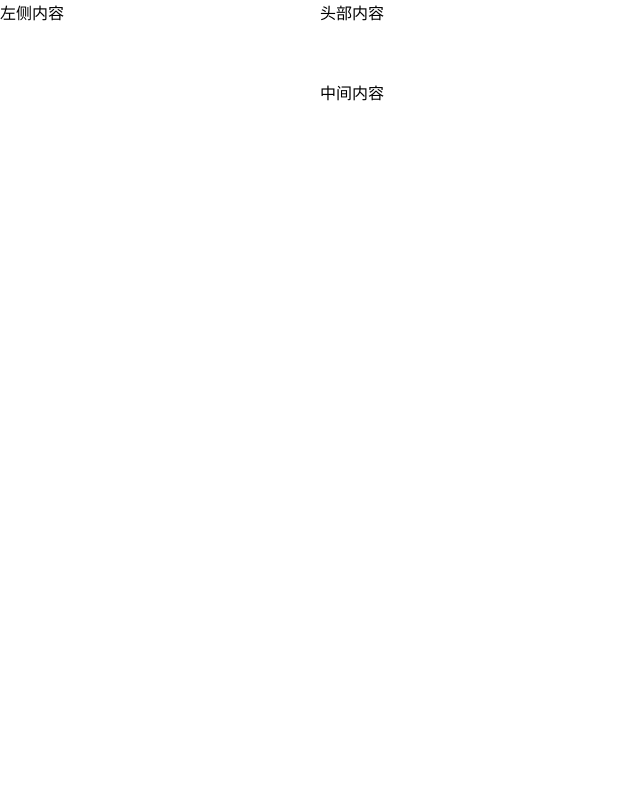
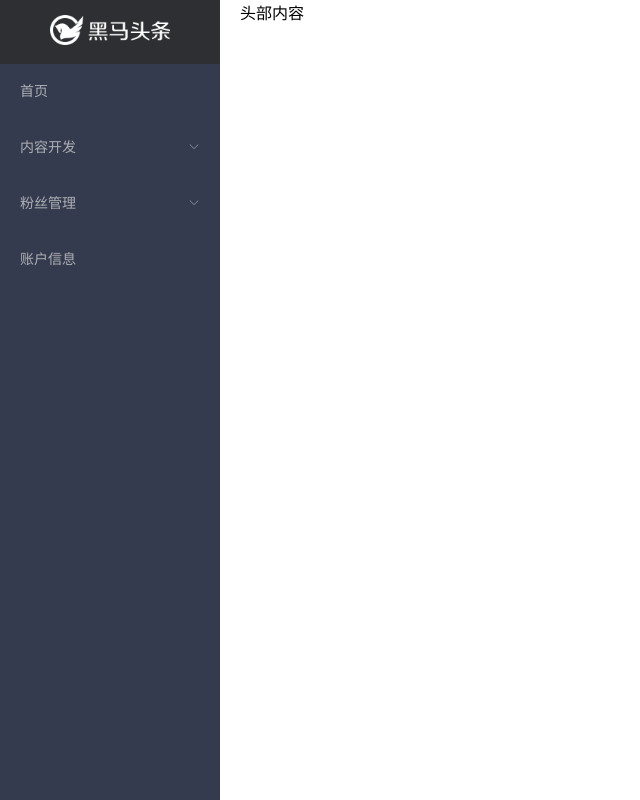
Before and after one commit to tangchaoliz/88heimatoutiao, a Vue app: page /#/home in a window 1280 px wide. Shown: the whole page, without its empty margins (0-640 px from the left). Built offline with nearby package versions, Linux system fonts and the light colour scheme.

Commit message:
主页模块-左侧内容

```diff
--- a/src/views/home/index.vue
+++ b/src/views/home/index.vue
@@ -2,13 +2,49 @@
 <!-- 布局 -->
   <el-container>
   <!-- 左右布局 -->
-  <el-aside>左侧内容</el-aside>
+  <el-aside style='width:220px' class='left'>
+    <div class='menu-title' style='background-color:#2e2f32'>
+      <img src="../../assets/img/logo_admin.png" alt="">
+    </div>
+    <!-- 左侧菜单 -->
+    <el-menu
+    style='width:221px'
+    background-color='#353b4e'
+    text-color='#adafb5'
+    active-text-color='#ffd04b'>
+      <!-- 一级菜单 -->
+      <el-menu-item>首页</el-menu-item>
+      <!-- 二级菜单 -->
+      <el-submenu>
+        <template slot='title'>内容开发</template>
+        <el-menu-item>发布文章</el-menu-item>
+        <el-menu-item>内容列表</el-menu-item>
+        <el-menu-item>首评论列表</el-menu-item>
+        <el-menu-item>素材管理</el-menu-item>
+      </el-submenu>
+
+      <!-- 二级带单 -->
+      <el-submenu>
+        <!-- 具名插槽 -->
+        <template slot='title'>粉丝管理</template>
+        <el-menu-item>图文数据</el-menu-item>
+        <el-menu-item>粉丝概况</el-menu-item>
+        <el-menu-item>粉丝画像</el-menu-item>
+        <el-menu-item>粉丝列表</el-menu-item>
+      </el-submenu>
+      <!-- 一级菜单 -->
+      <el-menu-item>账户信息</el-menu-item>
+    </el-menu>
+  </el-aside>
   <!-- 大容器 -->
   <el-container>
     <!-- 头部 -->
     <el-header>头部内容</el-header>
     <!-- 中间 -->
-    <el-main>中间内容</el-main>
+    <el-main>
+      <!-- 二级路由容器 -->
+      <router-view></router-view>
+    </el-main>
   </el-container>
   </el-container>
 </template>
@@ -21,3 +57,20 @@
   }
 }
 </script>
+
+<style lang="less" scoped>
+.left {
+  width: 220px;
+  height: 100vh;
+  background-color: #353b4e;
+  overflow: hidden;
+  .menu-title {
+    padding: 15px 0;
+    text-align: center;
+    img {
+      height: 30px;
+    }
+  }
+}
+
+</style>
```
